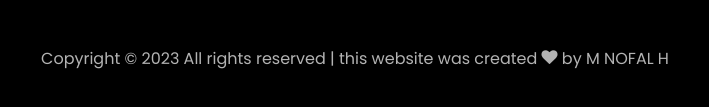
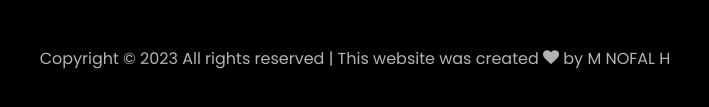
Before and after one commit to Noffalll/nofal, a plain HTML site: page index.html in a window 1280 px wide. Shown: the part 5125-5232 px from the top of the page, 285-994 px from the left. Drawn offline with Linux system fonts and the light colour scheme; files whose address does not match are found by name.

Commit message:
ubah copyrigth

```diff
--- a/index.html
+++ b/index.html
@@ -403,7 +403,7 @@
 
 					<p><!-- Link back to Colorlib can't be removed. Template is licensed under CC BY 3.0. -->
 						Copyright &copy;
-						<script>document.write(new Date().getFullYear());</script> All rights reserved | this website was created <i class="icon-heart color-danger" aria-hidden="true"></i> by <a
+						<script>document.write(new Date().getFullYear());</script> All rights reserved | This website was created <i class="icon-heart color-danger" aria-hidden="true"></i> by <a
 							href="https://colorlib.com" target="_blank">M NOFAL H</a>
 						<!-- Link back to Colorlib can't be removed. Template is licensed under CC BY 3.0. -->
 					</p>
```
